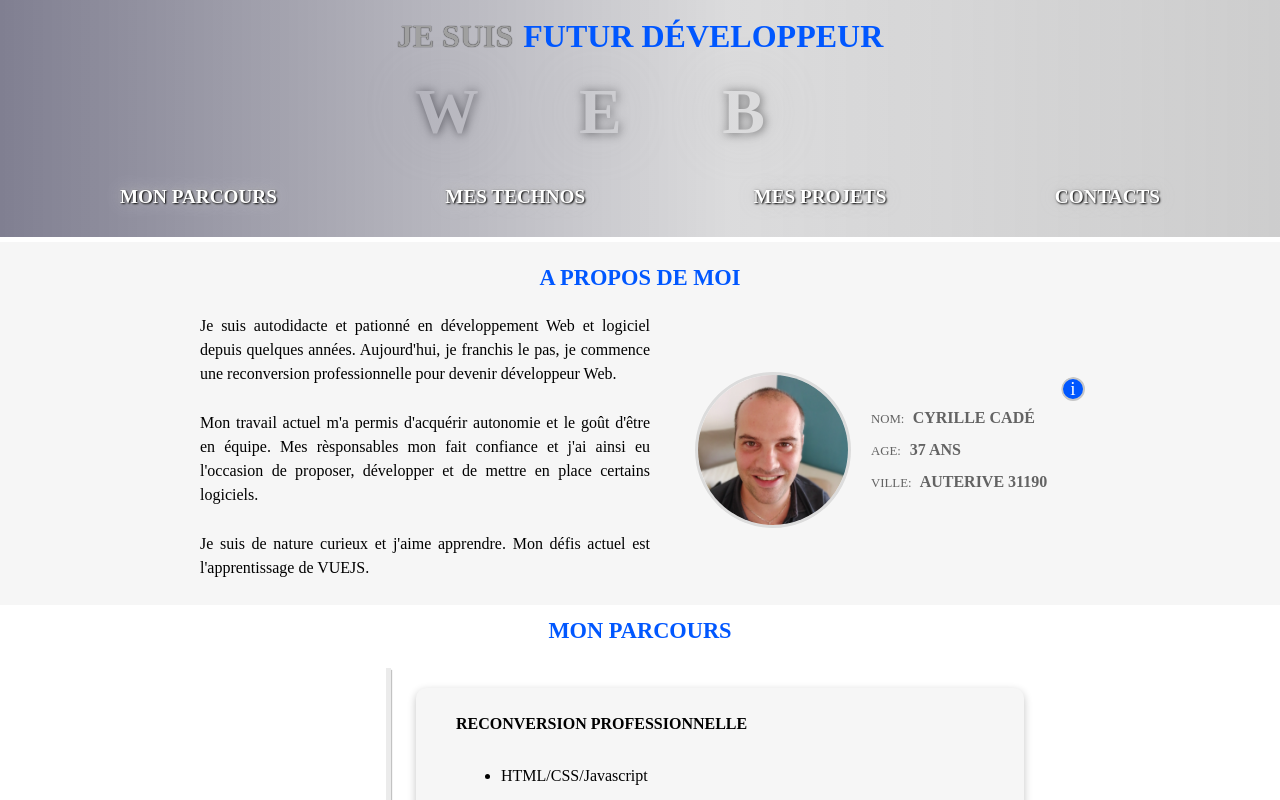
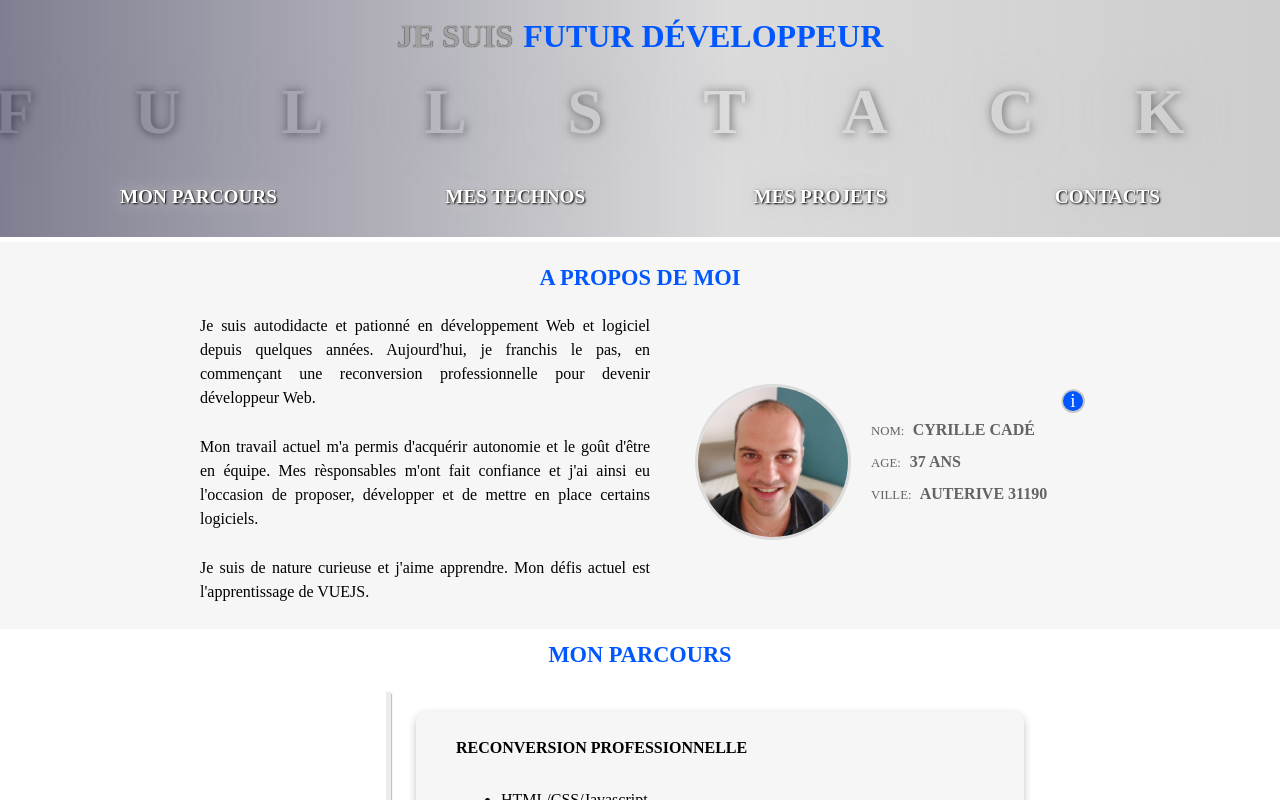
Before and after one commit to aviateur22/moncv, a Vue app: page / in a window 1280 px wide. Shown: the top 800 px of the page. Built offline with nearby package versions, Linux system fonts and the light colour scheme.

Commit message:
update world animation

```diff
--- a/src/components/MyDescription.vue
+++ b/src/components/MyDescription.vue
@@ -5,14 +5,14 @@
       <section class="description__story">
 
             <p class="description__story-content">
-              Je suis autodidacte et pationné en développement Web et logiciel depuis quelques années. Aujourd'hui, je franchis le pas, je commence une reconversion professionnelle pour devenir développeur Web.
+              Je suis autodidacte et pationné en développement Web et logiciel depuis quelques années. Aujourd'hui, je franchis le pas, en commençant une reconversion professionnelle pour devenir développeur Web.
             </p>
             <p class="description__story-content">
               Mon travail actuel m'a permis d'acquérir autonomie et le goût d'être en équipe.
-              Mes rèsponsables mon fait confiance et j'ai ainsi eu l'occasion de proposer, développer et de mettre en place certains logiciels.
+              Mes rèsponsables m'ont fait confiance et j'ai ainsi eu l'occasion de proposer, développer et de mettre en place certains logiciels.
             </p>
             <p class="description__story-content">
-              Je suis de nature curieux et j'aime apprendre. Mon défis actuel est l'apprentissage de VUEJS.
+              Je suis de nature curieuse et j'aime apprendre. Mon défis actuel est l'apprentissage de VUEJS.
             </p>
 
 
--- a/src/components/navigation/BackgroundAnimation.vue
+++ b/src/components/navigation/BackgroundAnimation.vue
@@ -34,8 +34,13 @@ export default {
     methods:{
 
         init(){
+                /**Affichage du titre principal  */
                 this.colorWord = this.data[this.main_index].colorWord;
                 this.darkWord = this.data[this.main_index].darkWord;
+
+                /** Initialise le défilement  des mots autour*/
+                this.WordArrayActif=this.data[this.main_index].array[this.secondary_index];
+                this.secondary_index++;
 
                 /**Commence de defilement des mots */
                 this.updateWordArray();
```
